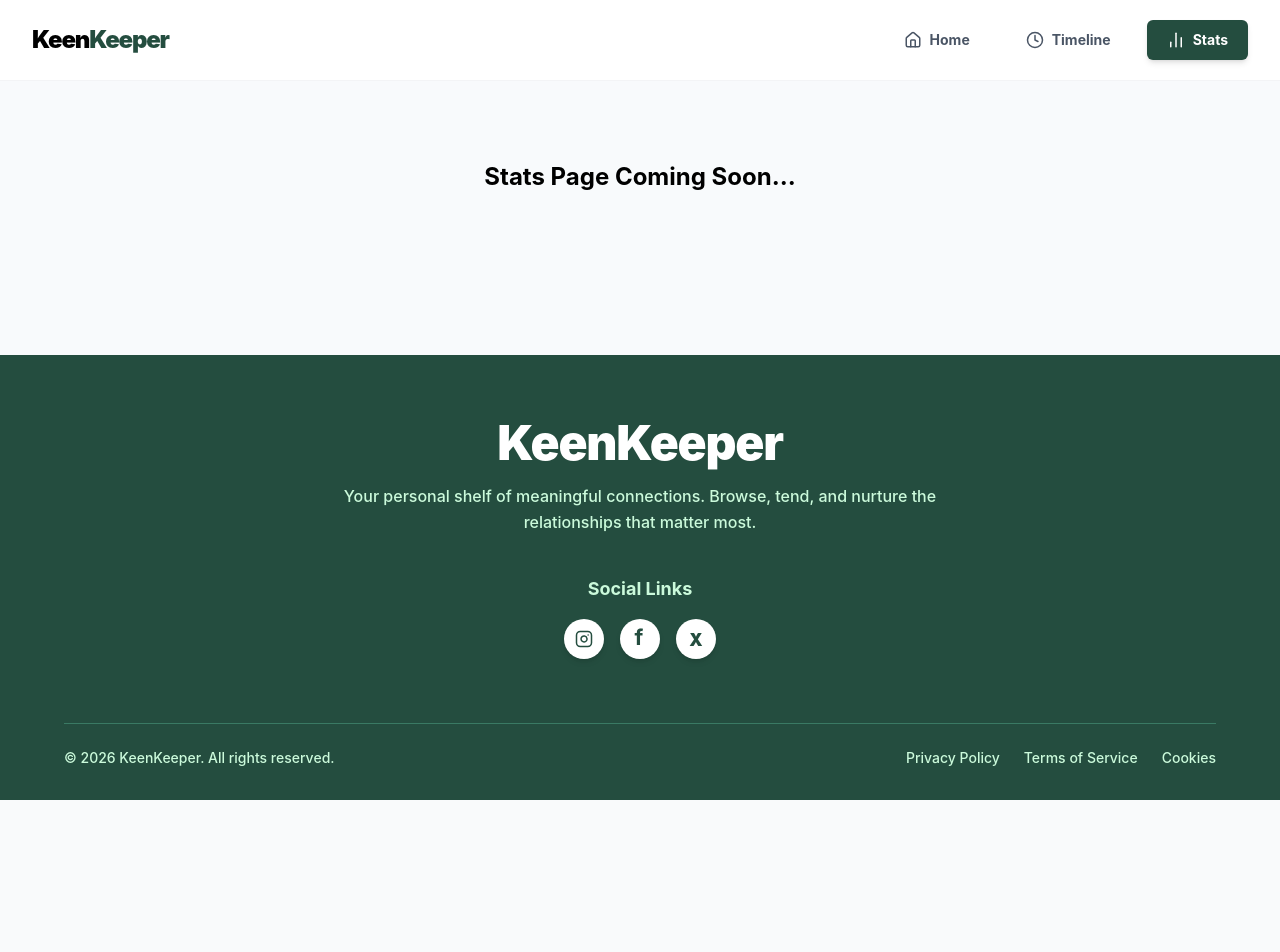
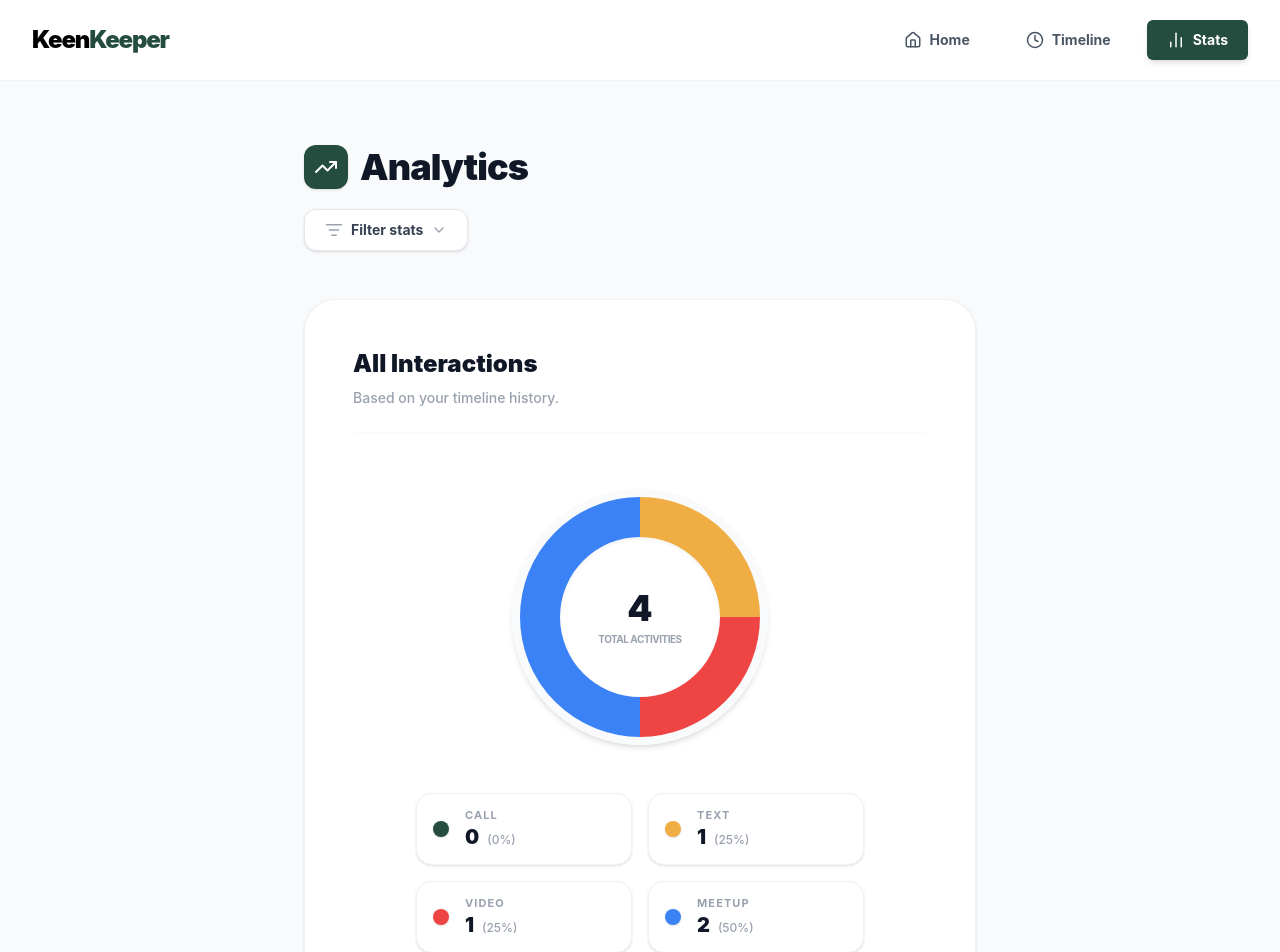
Before and after one commit to saifulislamimran/SII-B13-A7, a Vue app: page /stats in a window 1280 px wide. Shown: the top 952 px of the page. Before the commit the page ends 800 px from the top, so only its background shows below. Built offline with nearby package versions, Linux system fonts and the light colour scheme.

Commit message:
feat: added dynamic and filterable stats page based on timeline data

```diff
--- a/src/App.jsx
+++ b/src/App.jsx
@@ -5,6 +5,7 @@ import Header from './components/Header';
 import FriendsSection from './components/FriendsSection';
 import FriendDetails from './components/FriendDetails';
 import Timeline from './components/Timeline';
+import Stats from './components/Stats';
 import Footer from './components/Footer';
 import { ToastContainer } from 'react-toastify';
 import 'react-toastify/dist/ReactToastify.css';
@@ -45,7 +46,7 @@ function App() {
             <Route path="/" element={<Home />} />
             <Route path="/friend/:id" element={<FriendDetails onAddEvent={handleAddTimelineEvent} />} />
             <Route path="/timeline" element={<Timeline events={timelineEvents} />} />
-            <Route path="/stats" element={<div className="p-20 text-center text-2xl font-bold">Stats Page Coming Soon...</div>} />
+            <Route path="/stats" element={<Stats events={timelineEvents} />} />
             <Route path="*" element={<div className="p-20 text-center text-red-500 font-bold text-3xl">404 - Not Found</div>} />
           </Routes>
         </main>
--- a/src/components/Footer.jsx
+++ b/src/components/Footer.jsx
@@ -26,7 +26,7 @@ const Footer = () => {
             </svg>
           </a>
 
-          {/* Custom Facebook Icon (ডিজাইন অনুযায়ী) */}
+          {/* Custom Facebook Icon */}
           <a href="#" className="w-10 h-10 bg-white rounded-full flex items-center justify-center text-[#244d3f] hover:scale-110 transition-transform shadow-md">
             <span className="font-bold text-[22px] leading-none mb-1 mr-0.5">f</span>
           </a>
--- a/src/components/Header.jsx
+++ b/src/components/Header.jsx
@@ -1,7 +1,7 @@
 import React from 'react';
 
 const Header = () => {
-  // Banner Statistics Data (আগের কোডের মত আলাদা কালার দেওয়া হয়েছে)
+  // Banner Statistics Data
   const stats = [
     { label: 'Total Friends', value: '10', color: 'text-gray-900' },
     { label: 'On Track', value: '3', color: 'text-green-500' },
@@ -29,14 +29,14 @@ const Header = () => {
           <span className="text-[24px] leading-none mb-0.5 font-light">+</span> Add a Friend
         </button>
 
-        {/* Statistics Grid (বক্স ডিজাইন ঠিক রেখে কালার যুক্ত করা হয়েছে) */}
+        {/* Statistics Grid */}
         <div className="grid grid-cols-1 sm:grid-cols-2 md:grid-cols-4 gap-6">
           {stats.map((stat, index) => (
             <div
               key={index}
               className="bg-[#ffffff] rounded-[8px] p-[32px] flex flex-col items-center justify-center gap-[8px] shadow-[0px_1px_6px_0px_rgba(0,0,0,0.08)] transition-transform hover:-translate-y-1"
             >
-              {/* Number: ডাইনামিক কালার এবং ফন্ট-ব্ল্যাক (সবচেয়ে বোল্ড) করা হয়েছে */}
+              {/* Number */}
               <span className={`text-[32px] font-black leading-[1.2] ${stat.color}`}>
                 {stat.value}
               </span>
--- /dev/null
+++ b/src/components/Stats.jsx
@@ -0,0 +1,184 @@
+import React, { useState, useEffect } from 'react';
+import { ListFilter, ChevronDown, Check, TrendingUp } from 'lucide-react';
+
+// events=[] দিয়ে ডিফল্ট একটি ফাঁকা অ্যারে রাখা হলো যাতে undefined এরর না আসে
+const Stats = ({ events = [] }) => {
+  const [filter, setFilter] = useState('Overview');
+  const [isDropdownOpen, setIsDropdownOpen] = useState(false);
+
+  // Stats পেজেই friends ডেটা ফেচ করা হচ্ছে
+  const [friends, setFriends] = useState([]);
+  const [loading, setLoading] = useState(true);
+
+  const filterOptions = ['Overview', 'Call', 'Text', 'Video', 'Meetup', 'Friend Status'];
+
+  useEffect(() => {
+    fetch('/friends.json')
+      .then((res) => res.json())
+      .then((data) => {
+        setFriends(data);
+        setLoading(false);
+      })
+      .catch((err) => {
+        console.error(err);
+        setLoading(false);
+      });
+  }, []);
+
+  if (loading) return <div className="p-20 text-center font-bold text-[#244d3f] text-xl">Loading analytics...</div>;
+
+  // ১. টাইমলাইন ডেটা প্রসেসিং (Interactions)
+  const getInteractionData = () => {
+    const counts = { Call: 0, Text: 0, Video: 0, Meetup: 0 };
+    // Safe mapping with events
+    events.forEach(e => {
+      if (counts[e.type]) counts[e.type]++;
+      else if (e.type === 'Call') counts.Call++;
+      else if (e.type === 'Text') counts.Text++;
+      else if (e.type === 'Video') counts.Video++;
+      else if (e.type === 'Meetup') counts.Meetup++;
+    });
+    return counts;
+  };
+
+  // ২. ফ্রেন্ড স্ট্যাটাস ডেটা প্রসেসিং
+  const getFriendStatusData = () => {
+    const counts = { 'On-Track': 0, 'Almost Due': 0, 'Overdue': 0 };
+    // Safe mapping with friends
+    friends.forEach(f => {
+      const s = f.status.toLowerCase();
+      if (s === 'on-track') counts['On-Track']++;
+      else if (s === 'almost due') counts['Almost Due']++;
+      else if (s === 'overdue') counts['Overdue']++;
+    });
+    return counts;
+  };
+
+  const interactionData = getInteractionData();
+  const statusData = getFriendStatusData();
+
+  // পাই চার্ট জেনারেটর ফাংশন
+  const renderPieChart = (data, title, colors) => {
+    const total = Object.values(data).reduce((a, b) => a + b, 0);
+
+    // যদি কোনো ডেটা না থাকে
+    if (total === 0) {
+      return <div className="py-20 text-center text-gray-400 font-bold text-lg border-2 border-dashed border-gray-100 rounded-3xl mt-6">No data available yet. Start connecting!</div>;
+    }
+
+    let currentPercent = 0;
+    const gradientStops = Object.entries(data).map(([label, value], index) => {
+      const percent = (value / total) * 100;
+      const color = colors[index % colors.length];
+      const stop = `${color} ${currentPercent}% ${currentPercent + percent}%`;
+      currentPercent += percent;
+      return stop;
+    });
+
+    return (
+      <div className="flex flex-col items-center animate-in fade-in duration-500 pt-8">
+        <div
+          className="w-64 h-64 rounded-full relative flex items-center justify-center shadow-md border-8 border-gray-50"
+          style={{ background: `conic-gradient(${gradientStops.join(', ')})` }}
+        >
+          <div className="w-40 h-40 bg-white rounded-full flex flex-col items-center justify-center shadow-inner z-10">
+            <span className="text-4xl font-black text-gray-900">{total}</span>
+            <span className="text-[10px] font-bold text-gray-400 uppercase tracking-tighter mt-1">Total {title}</span>
+          </div>
+        </div>
+
+        {/* Legend Cards */}
+        <div className="grid grid-cols-1 sm:grid-cols-2 gap-4 mt-12 w-full max-w-md">
+          {Object.entries(data).map(([label, value], index) => (
+            <div key={label} className="flex items-center gap-4 bg-white p-4 rounded-2xl border border-gray-100 shadow-sm hover:shadow-md transition-shadow">
+              <div className="w-4 h-4 rounded-full shrink-0 shadow-sm" style={{ backgroundColor: colors[index % colors.length] }}></div>
+              <div className="flex flex-col">
+                <span className="text-[11px] font-bold text-gray-400 uppercase tracking-widest leading-none mb-1.5">{label}</span>
+                <span className="text-xl font-black text-gray-900 leading-none">{value} <span className="text-xs font-medium text-gray-400 ml-1">({Math.round((value/total)*100)}%)</span></span>
+              </div>
+            </div>
+          ))}
+        </div>
+      </div>
+    );
+  };
+
+  return (
+    <div className="min-h-screen bg-[#f8fafc] py-16 px-4 sm:px-6 lg:px-8">
+      <div className="max-w-2xl mx-auto">
+
+        {/* Header & Filter */}
+        <div className="mb-12 flex flex-col items-start gap-5">
+          <div className="flex items-center gap-3">
+            <div className="bg-[#244d3f] p-2.5 rounded-xl text-white shadow-sm">
+              <TrendingUp size={24} />
+            </div>
+            <h1 className="text-4xl font-black text-gray-900 tracking-tight">Analytics</h1>
+          </div>
+
+          <div className="relative z-30">
+            <button
+              onClick={() => setIsDropdownOpen(!isDropdownOpen)}
+              className="flex items-center gap-2 bg-white border border-gray-200 text-gray-700 px-5 py-2.5 rounded-xl font-bold hover:border-gray-300 transition-all shadow-sm text-sm active:scale-95"
+            >
+              <ListFilter size={18} className="text-gray-400" />
+              {filter === 'Overview' ? 'Filter stats' : `Filter: ${filter}`}
+              <ChevronDown size={16} className={`text-gray-400 transition-transform duration-200 ${isDropdownOpen ? 'rotate-180' : ''}`} />
+            </button>
+
+            {isDropdownOpen && (
+              <>
+                <div className="fixed inset-0" onClick={() => setIsDropdownOpen(false)}></div>
+                <div className="absolute top-full left-0 mt-2 w-56 bg-white border border-gray-200 rounded-2xl shadow-xl overflow-hidden z-50 animate-in fade-in slide-in-from-top-2">
+                  <p className="px-5 pt-4 pb-2 text-[10px] font-black text-gray-400 uppercase tracking-widest">Select View</p>
+                  {filterOptions.map(option => (
+                    <button
+                      key={option}
+                      onClick={() => { setFilter(option); setIsDropdownOpen(false); }}
+                      className="w-full text-left px-5 py-3 text-sm font-bold text-gray-700 hover:bg-gray-50 flex items-center justify-between transition-colors"
+                    >
+                      {option}
+                      {filter === option && <Check size={16} className="text-[#244d3f]" />}
+                    </button>
+                  ))}
+                </div>
+              </>
+            )}
+          </div>
+        </div>
+
+        {/* Dynamic Chart Area */}
+        <div className="bg-white rounded-[32px] p-8 md:p-12 shadow-sm border border-gray-100">
+          <div className="mb-6 text-center sm:text-left border-b border-gray-50 pb-6">
+            <h2 className="text-2xl font-black text-gray-900 mb-2">
+              {filter === 'Overview' ? 'All Interactions' : `${filter} Analysis`}
+            </h2>
+            <p className="text-gray-400 font-medium text-sm">
+              {filter === 'Friend Status' ? 'Based on your current friends list.' : 'Based on your timeline history.'}
+            </p>
+          </div>
+
+          {/* Conditional Rendering based on Filter */}
+          {filter === 'Overview' && renderPieChart(interactionData, 'Activities', ['#244d3f', '#efad44', '#ef4444', '#3b82f6'])}
+
+          {filter === 'Friend Status' && renderPieChart(statusData, 'Friends', ['#244d3f', '#efad44', '#ef4444'])}
+
+          {['Call', 'Text', 'Video', 'Meetup'].includes(filter) && (
+            <div className="flex flex-col items-center py-12 animate-in fade-in duration-500">
+              <div className="w-48 h-48 rounded-full bg-gray-50 flex flex-col items-center justify-center border-4 border-dashed border-gray-200 shadow-inner">
+                 <span className="text-6xl font-black text-[#244d3f]">{interactionData[filter] || 0}</span>
+                 <span className="text-xs font-bold text-gray-400 uppercase tracking-widest mt-2">{filter}s Done</span>
+              </div>
+              <p className="mt-8 text-gray-500 font-medium text-center max-w-sm text-lg">
+                You have recorded <span className="font-bold text-gray-900">{interactionData[filter] || 0}</span> {filter.toLowerCase()} interactions in your history.
+              </p>
+            </div>
+          )}
+        </div>
+
+      </div>
+    </div>
+  );
+};
+
+export default Stats;
```
